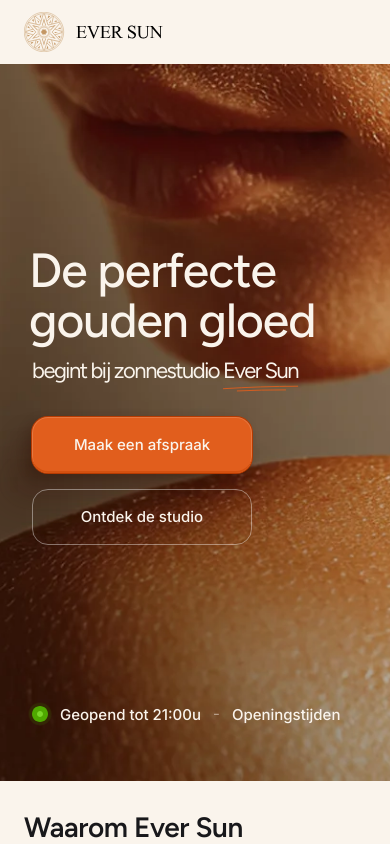
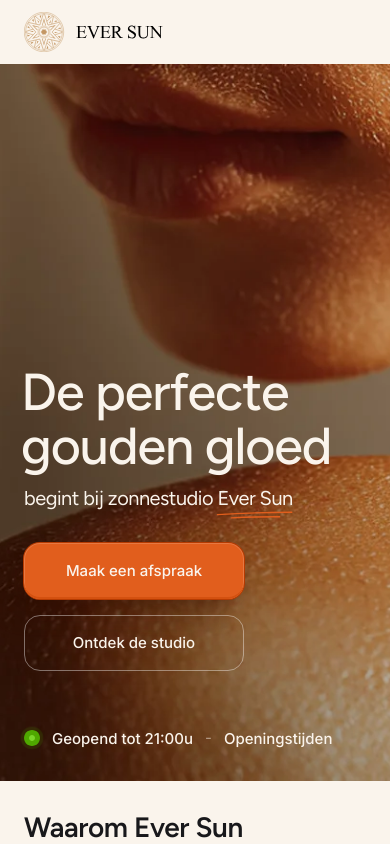
Before and after one commit to timothyvansas-gif/eversun, a Next.js app: page / in a window 390 px wide. Shown: the top 844 px of the page. Built offline with nearby package versions, Linux system fonts and the light colour scheme.

Commit message:
refactor: enhance hero section with scroll parallax, improved responsive layout, and refined hover interactions

```diff
--- a/src/app/globals.css
+++ b/src/app/globals.css
@@ -17,7 +17,10 @@ html {
 
 
 @media (prefers-reduced-motion: reduce) {
-  *, ::before, ::after {
+
+  *,
+  ::before,
+  ::after {
     animation-delay: -1ms !important;
     animation-duration: 1ms !important;
     animation-iteration-count: 1 !important;
--- a/src/app/page.tsx
+++ b/src/app/page.tsx
@@ -6,7 +6,7 @@ export default function Home() {
   return (
     <main className="min-h-screen bg-surface-page flex flex-col items-center">
       <NavBar />
-      <div className="w-full px-0 md:px-10 min-[1538px]:px-0">
+      <div className="w-full px-0 md:px-4 min-[1538px]:px-0">
         <HeroSection />
       </div>
       <div className="w-full flex flex-col items-center px-[24px] md:px-10 lg:px-0">
--- a/src/components/hero/hero-buttons.tsx
+++ b/src/components/hero/hero-buttons.tsx
@@ -29,7 +29,9 @@ export default function HeroButtons() {
     <>
       <button
         className="font-sans font-medium text-[15px] text-[#FAF4EC] cursor-pointer"
-        onMouseEnter={() => setPrimaryHovered(true)}
+        onMouseEnter={() => {
+          if (window.matchMedia("(hover: hover)").matches) setPrimaryHovered(true);
+        }}
         onMouseLeave={() => setPrimaryHovered(false)}
         style={{
           ...baseStyle,
@@ -42,7 +44,9 @@ export default function HeroButtons() {
       </button>
       <button
         className="font-sans font-medium text-[15px] text-[#FAF4EC] cursor-pointer"
-        onMouseEnter={() => setSecondaryHovered(true)}
+        onMouseEnter={() => {
+          if (window.matchMedia("(hover: hover)").matches) setSecondaryHovered(true);
+        }}
         onMouseLeave={() => setSecondaryHovered(false)}
         style={{
           ...baseStyle,
--- a/src/components/hero/hero-content.tsx
+++ b/src/components/hero/hero-content.tsx
@@ -20,8 +20,9 @@ const fadeUp = {
 
 export default function HeroContent() {
   return (
-    <div className="absolute inset-0 flex flex-col px-[32px] py-6 lg:pl-[128px] lg:py-12 lg:pr-12">
-      <div className="flex-1 flex flex-col justify-center">
+    <div className="absolute inset-0 flex flex-col">
+      <div className="w-full max-w-[1280px] mx-auto flex-1 flex flex-col justify-end px-6 pb-8 lg:px-0 lg:py-12 lg:justify-start">
+        <div className="mb-14 lg:mb-0 lg:flex-1 lg:flex lg:flex-col lg:justify-center">
           <div>
             <motion.h1
               className="font-display font-medium text-[#FAF4EC] tracking-[-0.02em] lg:tracking-[-3px]"
@@ -30,8 +31,8 @@ export default function HeroContent() {
               animate="visible"
               custom={0.3}
               style={{
-            fontSize: "clamp(48px, 7.5vw, 96px)",
-            lineHeight: "clamp(50px, 7.8vw, 100px)",
+                fontSize: "clamp(52px, 7.5vw, 96px)",
+                lineHeight: "clamp(54px, 7.8vw, 100px)",
                 marginLeft: "-3px",
               }}
             >
@@ -39,15 +40,14 @@ export default function HeroContent() {
             </motion.h1>
 
             <motion.p
-          className="mt-3 font-display font-normal text-[#FAF4EC]"
+              className="mt-3 font-display font-normal text-[#FAF4EC] tracking-[-0.5px] lg:tracking-[-1.5px]"
               variants={fadeUp}
               initial="hidden"
               animate="visible"
               custom={0.5}
               style={{
-            fontSize: "clamp(22px, 3.44vw, 44px)",
-            lineHeight: "clamp(28px, 4.06vw, 52px)",
-            letterSpacing: "-1.5px",
+                fontSize: "clamp(20px, 3.44vw, 44px)",
+                lineHeight: "clamp(26px, 4.06vw, 52px)",
               }}
             >
               begint bij zonnestudio{" "}
@@ -58,7 +58,7 @@ export default function HeroContent() {
             </motion.p>
 
             <motion.div
-          className="mt-8 lg:mt-14 flex flex-col md:flex-row gap-4 md:gap-6"
+              className="mt-8 lg:mt-11 flex flex-col md:flex-row gap-4 md:gap-6"
               variants={fadeUp}
               initial="hidden"
               animate="visible"
@@ -66,7 +66,6 @@ export default function HeroContent() {
             >
               <HeroButtons />
             </motion.div>
-
           </div>
         </div>
 
@@ -75,10 +74,11 @@ export default function HeroContent() {
           initial="hidden"
           animate="visible"
           custom={0.9}
-        className="mb-[32px] lg:mb-[48px]"
+          className="lg:mb-[48px]"
         >
           <HeroStatus />
         </motion.div>
       </div>
+    </div>
   );
 }
--- a/src/components/hero/hero-lines.tsx
+++ b/src/components/hero/hero-lines.tsx
@@ -18,7 +18,7 @@ export default function HeroLines() {
         stroke="#E15E1D"
         strokeLinecap="round"
         strokeLinejoin="round"
-        className="[stroke-width:2] md:[stroke-width:1.25]"
+        className="[stroke-width:3] md:[stroke-width:1.25]"
         initial={{ pathLength: 0 }}
         animate={{ pathLength: 1 }}
         transition={{ duration: 0.6, delay: 1.3, ease }}
@@ -28,7 +28,7 @@ export default function HeroLines() {
         stroke="#E15E1D"
         strokeLinecap="round"
         strokeLinejoin="round"
-        className="[stroke-width:2] md:[stroke-width:1.25] translate-y-[3px] md:translate-y-0"
+        className="[stroke-width:3] md:[stroke-width:1.25] translate-y-[5px] md:translate-y-0"
         initial={{ pathLength: 0 }}
         animate={{ pathLength: 1 }}
         transition={{ duration: 0.5, delay: 1.75, ease }}
--- a/src/components/hero/index.tsx
+++ b/src/components/hero/index.tsx
@@ -1,17 +1,31 @@
 "use client";
 
+import { useRef } from "react";
 import Image from "next/image";
-import { motion } from "framer-motion";
+import { motion, useScroll, useTransform } from "framer-motion";
 import heroImage from "@/images/hero-backgournd.webp";
 import HeroContent from "./hero-content";
 
 export default function HeroSection() {
+  const containerRef = useRef<HTMLDivElement>(null);
+  const { scrollYProgress } = useScroll({
+    target: containerRef,
+    offset: ["start start", "end start"],
+  });
+
+  const y = useTransform(scrollYProgress, [0, 1], ["0%", "25%"]);
+  const scale = useTransform(scrollYProgress, [0, 1], [1, 1.05]);
+
   return (
-    <section className="relative w-full h-[85vh] min-[1538px]:h-[750px] overflow-hidden max-w-[1538px] mx-auto rounded-none md:rounded-[8px] bg-[#684F37]">
+    <section
+      ref={containerRef}
+      className="relative w-full h-[85vh] min-[1538px]:h-[750px] overflow-hidden max-w-[1538px] mx-auto rounded-none md:rounded-[8px] bg-[#684F37]"
+    >
       <motion.div
         className="absolute inset-0"
-        initial={{ scale: 1.08 }}
-        animate={{ scale: 1 }}
+        style={{ y, scale }}
+        initial={{ scale: 1.12, opacity: 0 }}
+        animate={{ scale: 1, opacity: 1 }}
         transition={{ duration: 1.8, ease: [0.25, 0.1, 0.25, 1] }}
       >
         <Image
```
Lines whose indentation alone changed are shown as unchanged.
